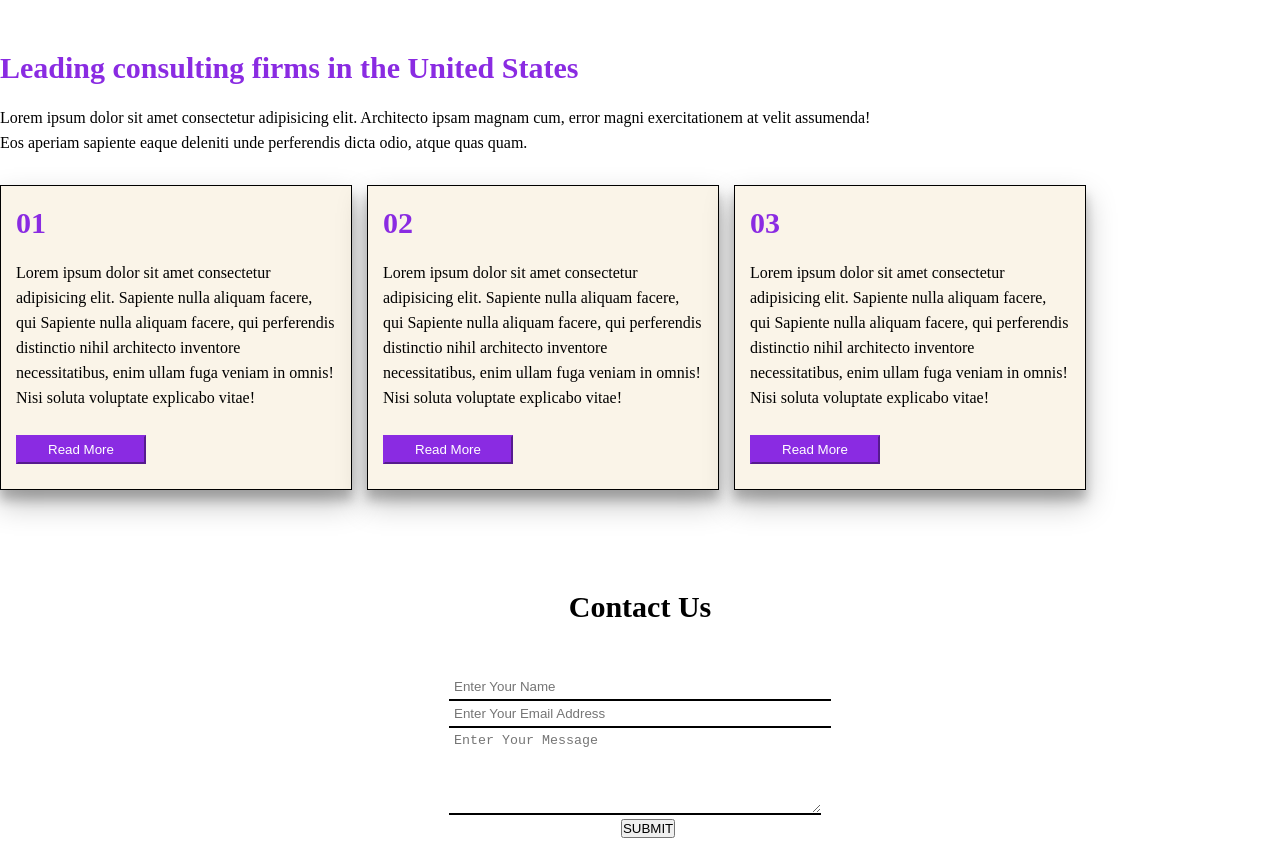
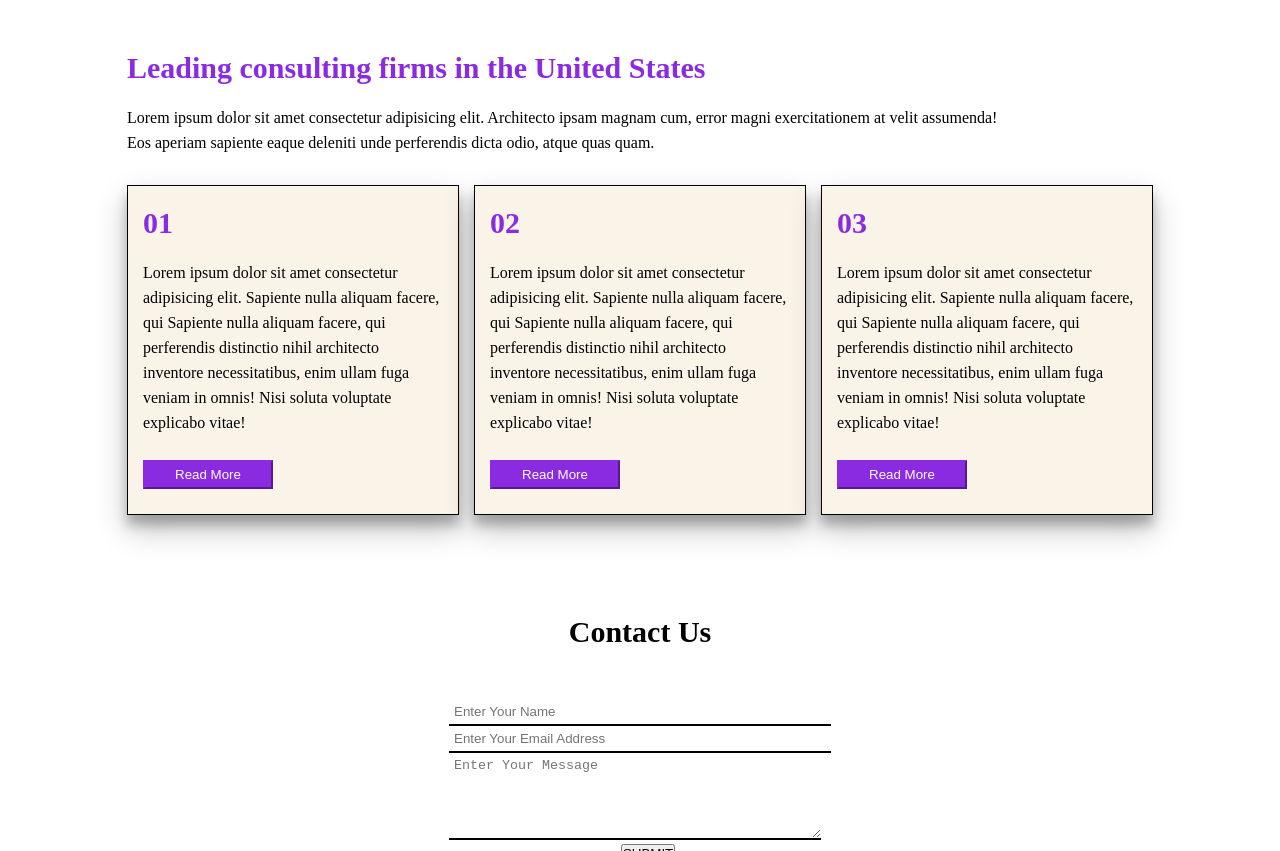
Before and after one commit to ZloOff/HM_5, a plain HTML site: page hw5/html/hw5.html in a window 1280 px wide. Shown: the part 2039-2890 px from the top of the page. Drawn offline with Linux system fonts and the light colour scheme.

Commit message:
Update hw5style.css

```diff
--- a/hw5/css/hw5style.css
+++ b/hw5/css/hw5style.css
@@ -228,13 +228,15 @@
     display: flex;
     flex-direction: column;
     flex-wrap: wrap;
-    /* align-content: center; */
+    align-content: center;
     /* justify-content: center;
     align-items: center; */
 }
 .Leading {
     display: flex;
     flex-direction: column;
+    flex-wrap: wrap;
+    align-items: flex-start;
     /* margin-top: 100px;
     margin-left: 95px; */
 }
@@ -253,8 +255,10 @@
     /* margin-bottom: 20px; */
 }
 .block_1_of_3 {
+    display: flex;
+    flex-direction: column;
     background-color: rgb(250, 244, 232);
-    width: 25%;
+    width: 300px;
     border: 1px solid black;
     padding: 0px 15px;
     margin-top: 30px;
@@ -277,6 +281,7 @@
     background-color: blueviolet;
     border-color: blueviolet;
     color: white;
+    width: 130px;
 
 }
 .input_block {
```
